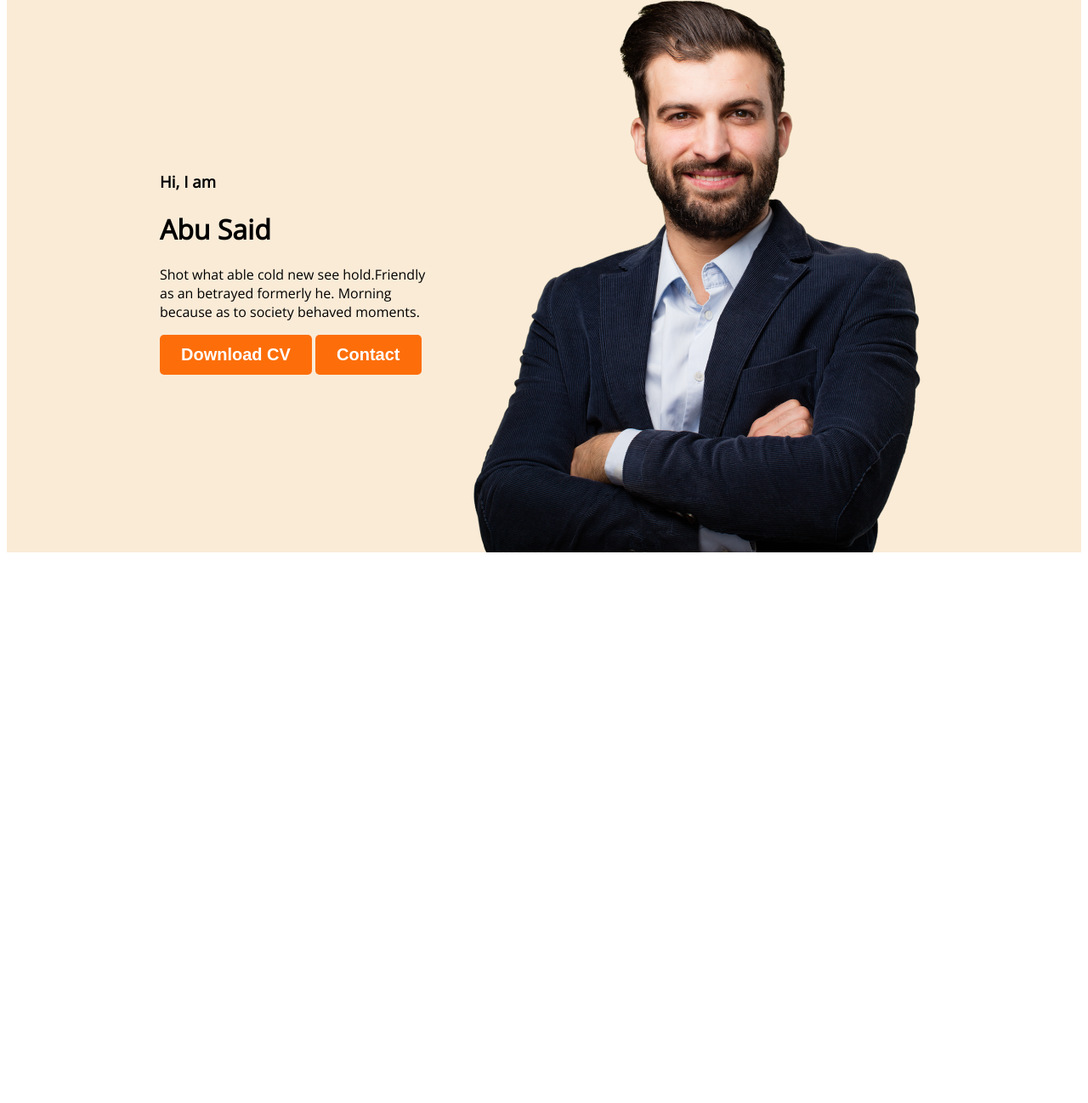
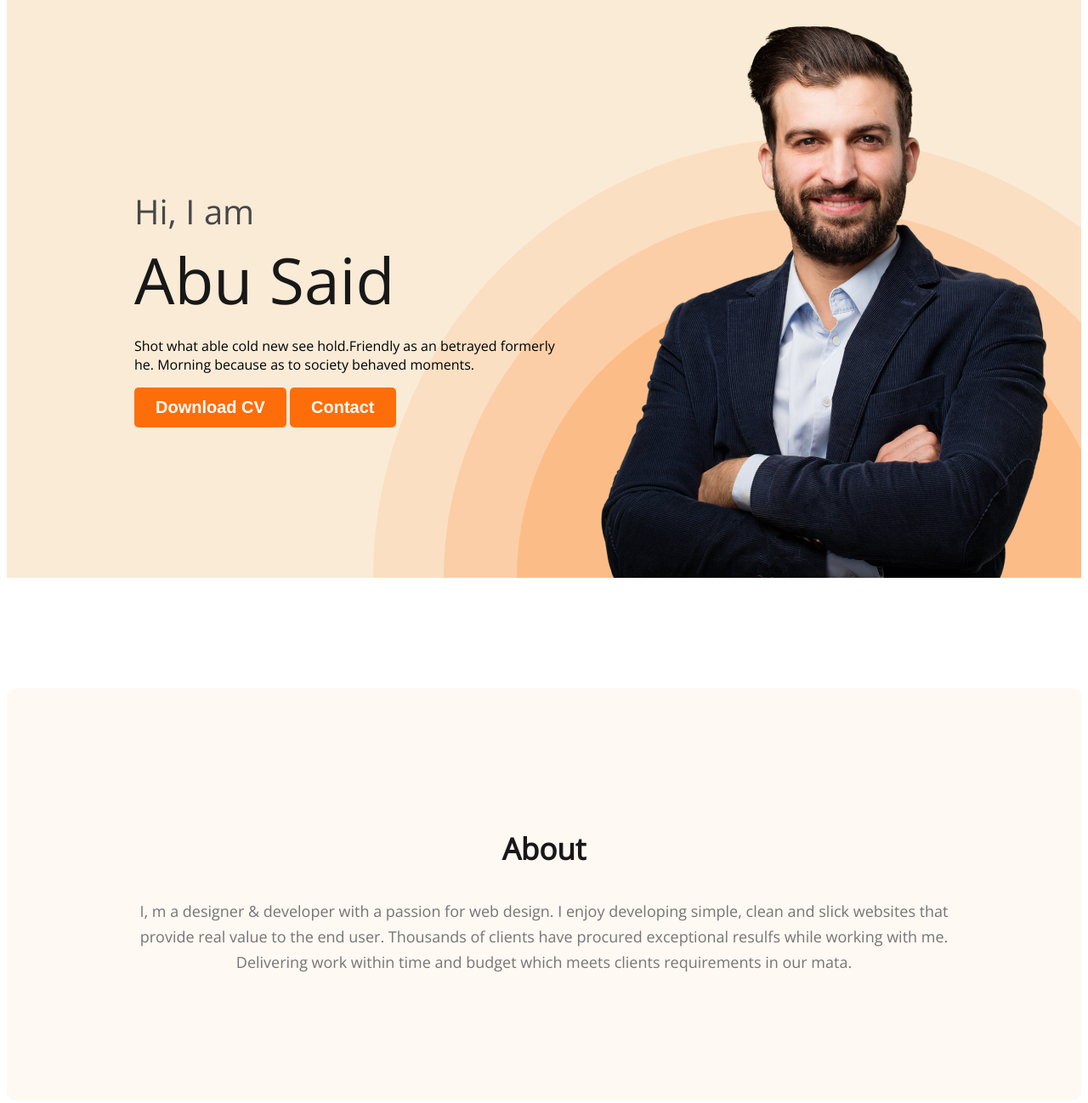
Before and after one commit to Abu-Said-56/developer-portfolio, a plain HTML site: page index.html in a window 1280 px wide. Shown: the part 185-1483 px from the top of the page at 85% size. Before the commit the page ends 843 px from the top, so only its background shows below. Drawn offline with nearby package versions, Linux system fonts and the light colour scheme.

Commit message:
style about

```diff
--- a/index.html
+++ b/index.html
@@ -9,6 +9,13 @@
     <link href="https://fonts.googleapis.com/css2?family=Open+Sans:wght@300&display=swap" rel="stylesheet">
 
     <link rel="stylesheet" href="style/styles.css">
+    <style>
+        .head{
+            background-image: url("image/images/header_bg.png");
+            background-repeat: no-repeat;
+            background-position: bottom right;
+        }
+    </style>
 </head>
 <body>
     <header class="head">
@@ -22,18 +29,21 @@
         </ul>
      </nav>
      <div class="banner">
-        <div>
+        <div class="bnr-contnt">
         <h3 class="bnr-wlc">Hi, I  am</h3>
         <h1 class="name">Abu Said</h1>
         <p class="bnr-pgf">Shot what able cold new see hold.Friendly as an betrayed formerly he. Morning because as to society behaved moments.</p>
         <button class="btn-primary">Download CV</button>
         <button class="btn-primary">Contact</button>
         </div>
-        <img src="image/images/hardy.png" alt="">
+        <img class="profile" src="image/images/hardy.png">
      </div>
     </header>
     <main>
-
+       <section class="about">
+        <h3 class="section-tittle">About</h3>
+        <p class="section-description">I, m a designer & developer with a passion for web design. I enjoy developing simple, clean and slick websites that provide real value to the end user. Thousands of clients have procured exceptional resulfs while working with me. Delivering work within time and budget which meets clients requirements in our mata.</p>
+    </section>
     </main>
     <footer>
 
--- a/style/styles.css
+++ b/style/styles.css
@@ -1,42 +1,49 @@
 /* font styler */
-body{
+body {
     font-family: 'Lato', sans-serif;
     font-family: 'Open Sans', sans-serif;
+}
 
-}
 /* nav related style */
-nav{
-    display:flex;
+nav {
+    display: flex;
     justify-content: space-between;
     align-items: center;
     margin: 0 180px;
 }
-nav > ul{
+
+nav>ul {
     display: flex;
     align-items: center;
 }
-nav li{
+
+nav li {
     list-style: none;
     margin-right: 50px;
     color: #474747;
 }
-nav a{
+
+nav a {
     text-decoration: none;
 }
-.clik-btn{
+
+.clik-btn {
     color: white;
 }
-.span-color{
+
+.span-color {
     color: #FD6E0A;
 }
-.nav-title{
+
+.nav-title {
     color: #181818;
     font-size: 45px;
     font-style: normal;
     font-weight: 800;
     line-height: normal;
 }
-.btn-primary{
+
+.btn-primary {
     background-color: #FD6E0A;
     font-size: 20px;
     font-weight: 700;
@@ -45,16 +52,73 @@ nav a{
     padding: 12px 25px;
     color: white;
 }
+
 /* heading related style */
-.head{
- background-color: antiquewhite;
+.head {
+    background-color: antiquewhite;
+    justify-content: space-between;
 }
-.banner{
-    margin: 0 180px;
+
+.banner {
+    /* margin: 0 180px; */
+    padding: 30px 30px 0px 150px;
     display: flex;
     align-items: center;
+    justify-content: space-between;
 }
-.banner .profile{
-    height: 676px;
-    width: 584px;
+
+.banne .profile {
+    width: 500px;
 }
+
+.bnr-contnt {
+    max-width: 500px;
+}
+
+.bnr-wlc {
+    color: var(--Dark-02, #474747);
+    font-size: 40px;
+    font-weight: 300;
+    margin-bottom: 2px;
+    font-style: normal;
+}
+
+.name {
+    color: var(--Dark-01, #181818);
+    font-size: 75px;
+    font-weight: 500;
+    margin-top: 0;
+    margin-bottom: 0;
+    font-style: normal;
+}
+
+.bnr-pgr {
+    font-size: 18px;
+    font-weight: 400;
+    margin-top: 2px;
+}
+
+/* End Header Part Style */
+
+/* Start Main part style */
+.about {
+    padding: 130px;
+    border-radius: 10px;
+    background: #FFF8F3;
+    margin: 130px 0;
+}
+
+.section-tittle {
+    color: #181818;
+    text-align: center;
+    font-size: 35px;
+    font-weight: 700;
+}
+
+.section-description {
+    color:#757575;
+    text-align: center;
+    font-size: 18px;
+    font-weight: 400;
+    line-height: 30px;
+}
```
